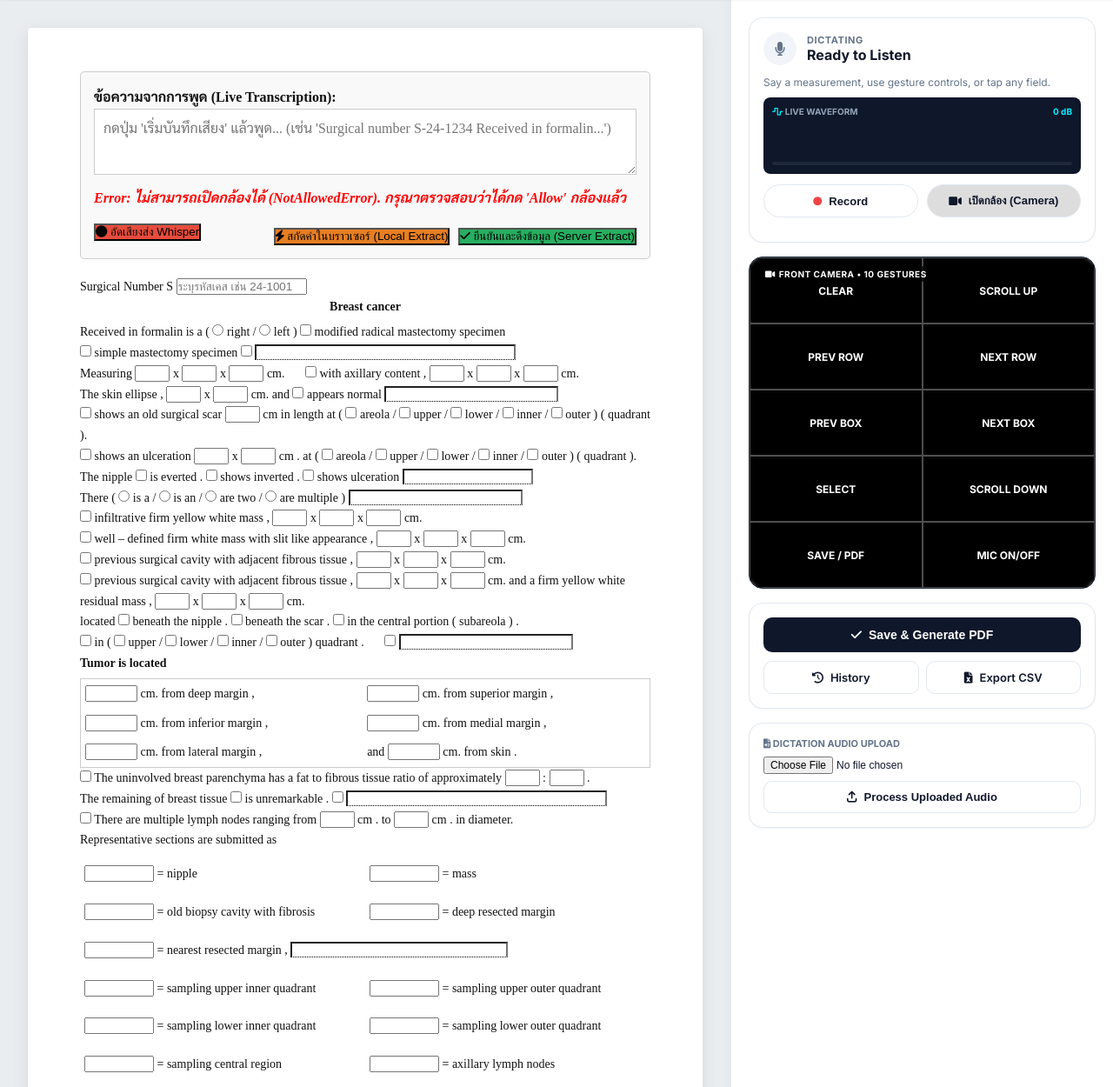
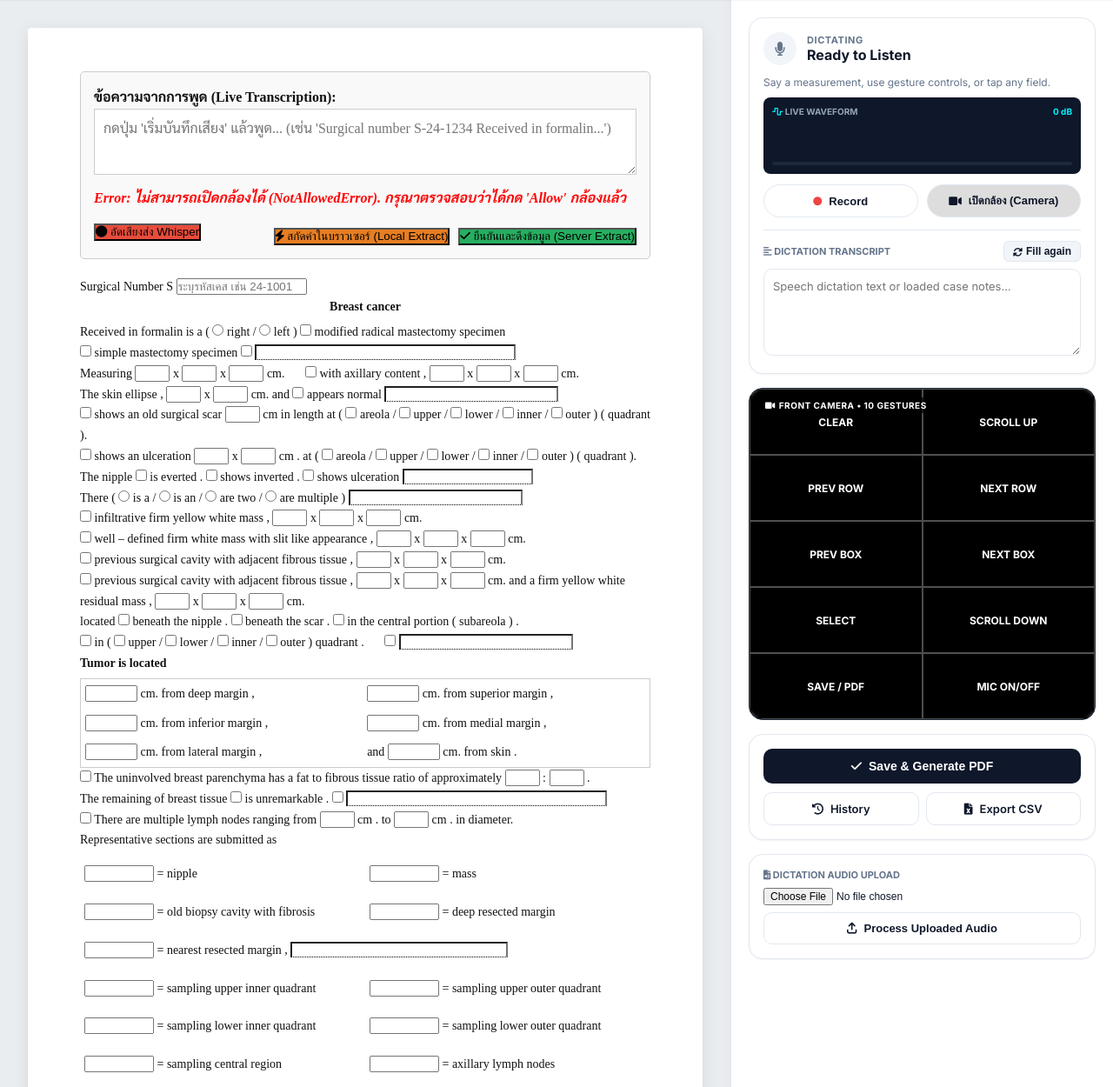
Before and after one commit to roojask/app_pathology_7-7-2569, a Flask app: page / in a window 1280 px wide. Shown: the part 60-1310 px from the top of the page at 87% size. Run offline with Flask 3, Linux system fonts and the light colour scheme; some libraries are stand-ins or nearby versions.

Commit message:
feat: recall audio and transcript on load case

```diff
--- a/app.py
+++ b/app.py
@@ -265,6 +265,9 @@ def generate_pdf():
         user_id = current_user.id if (hasattr(current_user, 'is_authenticated') and current_user.is_authenticated) else 1
         s_no = data.get("s0_surgical_no", "Unknown")
         audio_fn = form_data.get("audio_filename")
+        # Save transcription text inside data JSON for permanent recall
+        data["transcription"] = form_data.get("transcription") or form_data.get("transcription_text") or ""
+        data["audio_filename"] = audio_fn
         history_record = FormHistory(
             user_id=user_id,
             surgical_number=s_no,
@@ -540,8 +543,17 @@ def load_history(history_id):
         return redirect(url_for('history'))
 
     flags = generate_confidence_flags(data)
+    transcription = data.get("transcription") or data.get("transcription_text") or ""
+    audio_fn = history_record.audio_filename or data.get("audio_filename") or ""
+
     flash("History loaded successfully.", "success")
-    return render_template("index.html", data=data, flags=flags, transcription="[Loaded from History]")
+    return render_template(
+        "index.html",
+        data=data,
+        flags=flags,
+        transcription=transcription,
+        audio_filename=audio_fn
+    )
 
 if __name__ == "__main__":
     if Config.USE_HTTPS and Config.SSL_CERT_PATH.exists() and Config.SSL_KEY_PATH.exists():
--- a/static/script.js
+++ b/static/script.js
@@ -1679,6 +1679,53 @@ document.addEventListener('DOMContentLoaded', function () {
         });
     }
 
+    // Connect Sidebar 'Fill again' button and real-time syncing
+    const btnReextractSide = document.getElementById('btn-reextract-side');
+    const sidebarTranscriptionBox = document.getElementById('sidebar-transcription-box');
+
+    if (btnReextractSide) {
+        btnReextractSide.addEventListener('click', function() {
+            const rawText = sidebarTranscriptionBox ? sidebarTranscriptionBox.value : (txtTranscription ? txtTranscription.value : '');
+            if (!rawText || rawText.trim() === "") {
+                alert("ไม่มีข้อความเสียงสำหรับการสกัดคำ (No transcript text to extract)");
+                return;
+            }
+
+            if (txtTranscription) txtTranscription.value = rawText;
+
+            // Flash effect
+            document.querySelectorAll('.patho-form input[type="text"], .patho-form textarea, .patho-form .checkbox-visual, .patho-form .circle-option').forEach(el => {
+                el.classList.add('shimmer-loading');
+            });
+
+            setTimeout(() => {
+                const normText = normalizeText(rawText);
+                const extracted = parseTextLocally(normText);
+                applyLocalDataToForm(extracted);
+                validateFormData();
+
+                document.querySelectorAll('.patho-form input[type="text"], .patho-form textarea, .patho-form .checkbox-visual, .patho-form .circle-option').forEach(el => {
+                    el.classList.remove('shimmer-loading');
+                });
+
+                if (micStatusContainer) {
+                    micStatusContainer.innerHTML = '<span style="color:#10b981; font-weight:bold;"><i class="fas fa-check-circle"></i> สกัดคำและเติมลงฟอร์มเรียบร้อยแล้ว!</span>';
+                }
+                autoSaveDraft();
+            }, 250);
+        });
+    }
+
+    if (sidebarTranscriptionBox && txtTranscription) {
+        sidebarTranscriptionBox.addEventListener('input', function() {
+            txtTranscription.value = sidebarTranscriptionBox.value;
+            autoSaveDraft();
+        });
+        txtTranscription.addEventListener('input', function() {
+            sidebarTranscriptionBox.value = txtTranscription.value;
+        });
+    }
+
     // --- Enterprise Local Draft Auto-Save & Crash Recovery Engine ---
     const DRAFT_STORAGE_KEY = 'patho_form_draft_v1';
     let draftSaveTimeout = null;
--- a/templates/index.html
+++ b/templates/index.html
@@ -687,6 +687,37 @@
                         <i class="fas fa-camera" style="color: #2563eb;"></i> Camera
                     </button>
                 </div>
+
+                <!-- Recorded Audio Player Widget -->
+                <div id="sidebar-audio-playback-container" style="margin-top: 14px; padding-top: 12px; border-top: 1px solid var(--border-color); {% if not audio_filename %}display:none;{% endif %}">
+                    <div style="display: flex; justify-content: space-between; align-items: center; margin-bottom: 6px;">
+                        <span style="font-size: 11px; font-weight: 700; color: var(--text-muted); text-transform: uppercase;">
+                            <i class="fas fa-play-circle" style="color: var(--accent-green);"></i> Recorded Audio
+                        </span>
+                    </div>
+                    <audio controls style="width: 100%; height: 36px; border-radius: 6px; outline: none;" id="sidebar-audio-player">
+                        {% if audio_filename %}
+                            {% if audio_filename.startswith('http://') or audio_filename.startswith('https://') %}
+                            <source src="{{ audio_filename }}" type="audio/wav">
+                            {% else %}
+                            <source src="{{ url_for('get_upload', filename=audio_filename) }}" type="audio/wav">
+                            {% endif %}
+                        {% endif %}
+                    </audio>
+                </div>
+
+                <!-- Live / Loaded Transcription Textarea & Fill Again Button -->
+                <div style="margin-top: 14px; padding-top: 12px; border-top: 1px solid var(--border-color);">
+                    <div style="display: flex; justify-content: space-between; align-items: center; margin-bottom: 8px;">
+                        <span style="font-size: 11px; font-weight: 700; color: var(--text-muted); text-transform: uppercase;">
+                            <i class="fas fa-align-left"></i> Dictation Transcript
+                        </span>
+                        <button type="button" id="btn-reextract-side" style="background: #f1f5f9; border: 1px solid var(--border-color); border-radius: 6px; padding: 4px 10px; font-size: 12px; font-weight: 600; cursor: pointer; color: var(--text-main); display: inline-flex; align-items: center; gap: 4px; transition: all 0.2s;">
+                            <i class="fas fa-rotate" style="font-size: 11px;"></i> Fill again
+                        </button>
+                    </div>
+                    <textarea id="sidebar-transcription-box" rows="4" style="width: 100%; border: 1px solid var(--border-color); border-radius: var(--radius-md); padding: 10px; font-size: 13px; line-height: 1.5; color: var(--text-main); font-family: inherit; resize: vertical;" placeholder="Speech dictation text or loaded case notes...">{{ transcription if transcription else "" }}</textarea>
+                </div>
             </div>
 
             <!-- 2. Camera HUD Card -->
```
